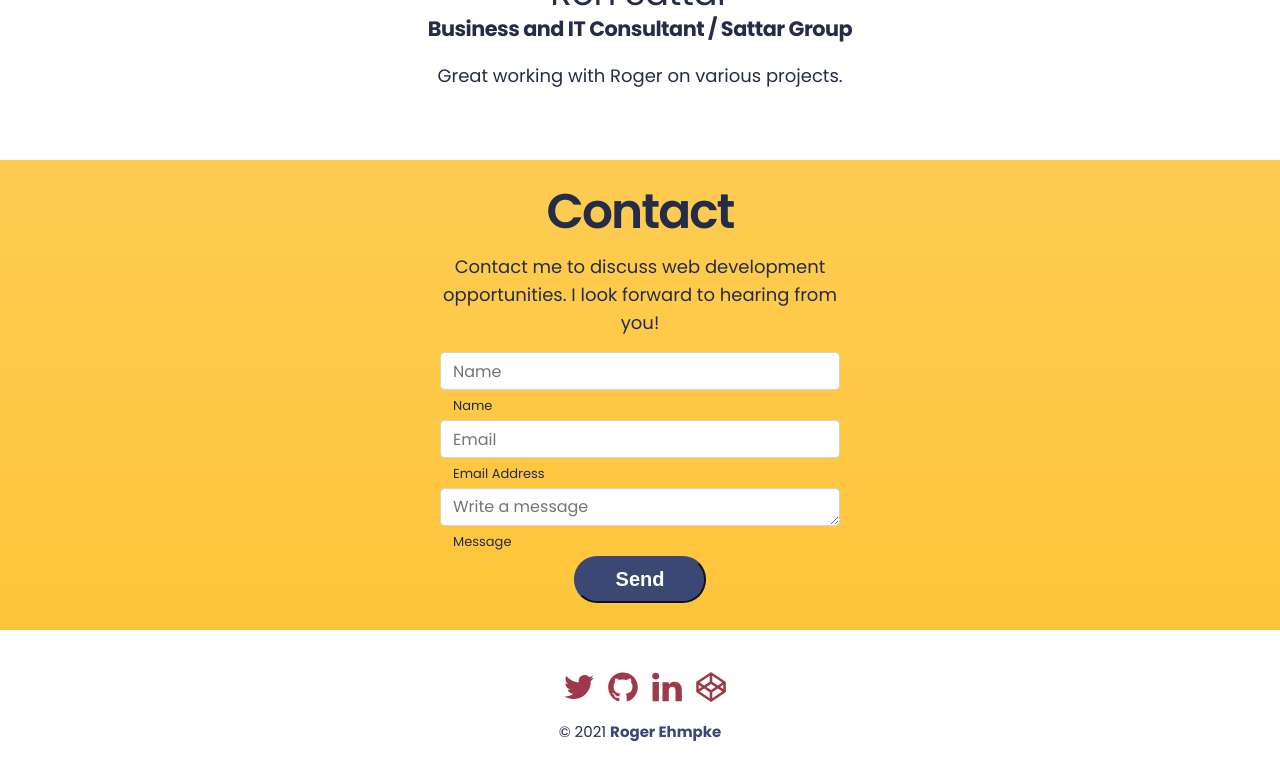
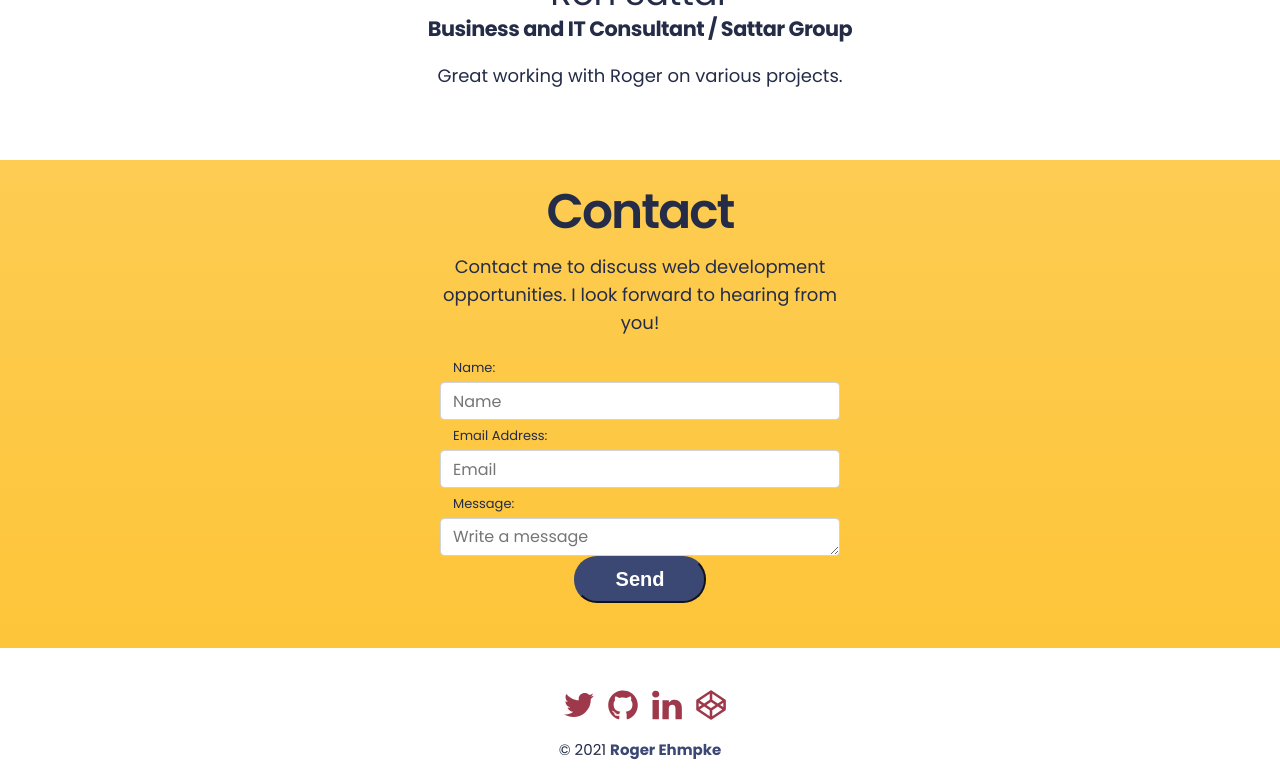
Before and after one commit to rehmpke/rogerehmpkesite, a Jekyll site: the page built from index.html, in a window 1280 px wide and 900 px high, scrolled down 2546 px, cut to the strip 0-778 px from the top of the window. Built offline with Jekyll 4.4.1, drawn with Linux system fonts in a browser that asks for light colours.

Commit message:
Build html for contact me to hook into aws email

```diff
--- a/_includes/contactme.html
+++ b/_includes/contactme.html
@@ -1,8 +1,22 @@
 <aside class="contactme space-top space-bottom" id="ContactMe">
-    <form action="https://formspree.io/roger@rogerehmpke.com" method="POST" style="margin:0 auto;">
-            <h2>Contact</h2>
-            <p>Contact me to discuss web development opportunities. I look forward to hearing from you!</p>
-        <div class="form-group"><input class="form-control" id="name" type="text" name="name" placeholder="Name" required="" /><label for="name">Name</label></div>
-        <div class="form-group"><input class="form-control" id="email" type="email" name="_replyto" placeholder="Email" required="" /><label for="email">Email Address</label></div>
-        <div class="form-group"><textarea class="form-control" id="message" name="message" placeholder="Write a message"></textarea><label for="message">Message</label></div><button class="btn btn-lg btn-primary btn-block" type="submit">Send</button></form>
+    <form style="margin:0 auto;">
+      <h2>Contact</h2>
+      <p>Contact me to discuss web development opportunities. I look forward to hearing from you!</p>
+      <div class="form-group">
+        <label for="name">Name:</label>
+        <input class="form-control" id="name" name="name" type="text" placeholder="Name" required="" />
+      </div>
+      <div class="form-group">
+        <label for="email">Email Address:</label>
+        <input class="form-control" id="email" name="email" type="email" placeholder="Email" required="" />
+      </div>
+      <div class="form-group">
+        <label for="message">Message:</label>
+        <textarea class="form-control" id="message" name="message" placeholder="Write a message"></textarea>
+      </div>
+      <button class="btn btn-lg btn-primary btn-block" type="submit">Send</button>
+      <div>
+        <p id="result-text"></p>
+      </div>
+    </form>
 </aside>
```
